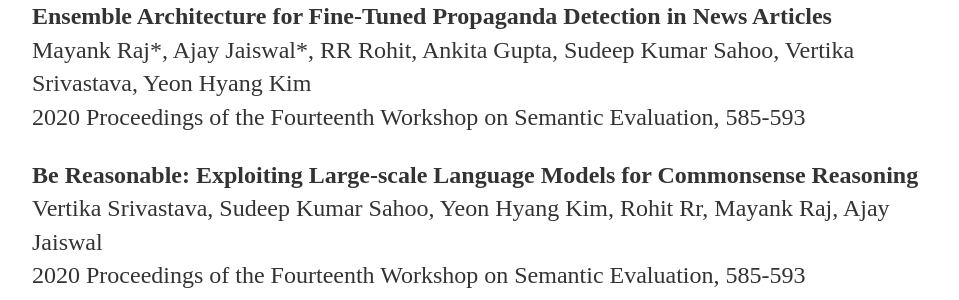
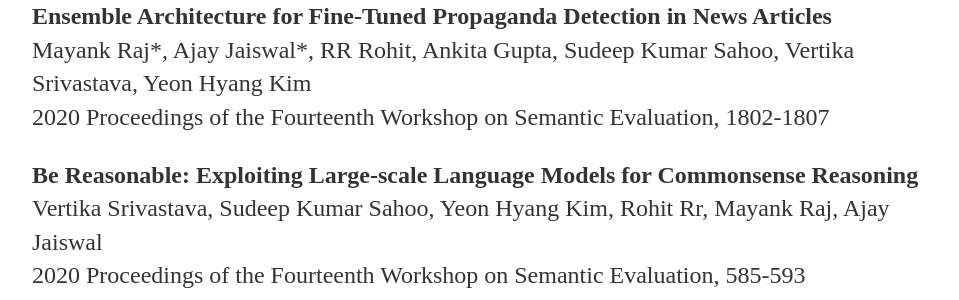
Before and after one commit to Ajay1994/ajay1994.github.io, a Jekyll site: the page built from index.html, in a window 1280 px wide. Shown: the part 1243-1543 px from the top of the page, without its empty margins (160-1119 px from the left). Built offline with Jekyll 4.4.1, drawn with Linux system fonts in a browser that asks for light colours.

Commit message:
Update index.html

```diff
--- a/index.html
+++ b/index.html
@@ -34,7 +34,7 @@ title: Ajay Jaiswal Homepage
 			</p>
 			<p><strong>Ensemble Architecture for Fine-Tuned Propaganda Detection in News Articles</strong><br/>
 			Mayank Raj*, Ajay Jaiswal*, RR Rohit, Ankita Gupta, Sudeep Kumar Sahoo, Vertika Srivastava, Yeon Hyang Kim<br/>
-			2020 Proceedings of the Fourteenth Workshop on Semantic Evaluation, 585-593
+			2020 Proceedings of the Fourteenth Workshop on Semantic Evaluation, 1802-1807
 			</p>
 			<p><strong>Be Reasonable: Exploiting Large-scale Language Models for Commonsense Reasoning</strong><br/>
 			Vertika Srivastava, Sudeep Kumar Sahoo, Yeon Hyang Kim, Rohit Rr, Mayank Raj, Ajay Jaiswal<br/>
```
